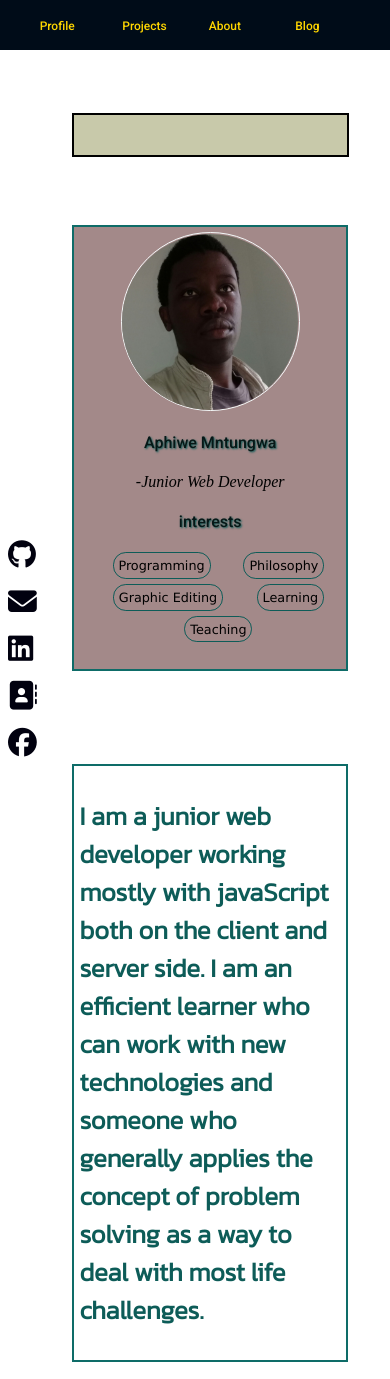
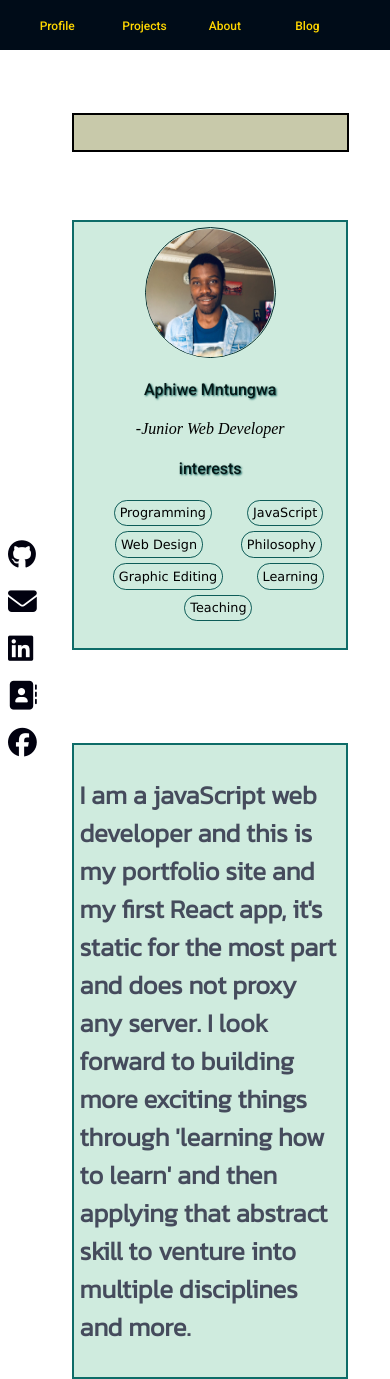
Before and after one commit to AphiweMntungwa/porfolio, a React (Create React App) app: page / in a window 390 px wide. Built offline with nearby package versions, Linux system fonts and the light colour scheme; no server answers.

Commit message:
Responsive

```diff
--- a/src/Components/About/About.js
+++ b/src/Components/About/About.jsx
@@ -4,11 +4,10 @@ import { boxStyles } from "../Profile/Profile";
 import Box from "../BoxComponent/BoxComponent";
 import Quote from "./Quote";
 import ReadButton from "../Projects/ProjectBox/ReadButton";
+import parag from "./paragraphs";
 
 const firstBoxStyles = boxStyles.topBoxStyle;
 const parBox = boxStyles.smallBoxStyle;
-const parag = `The idea is to make separate learning as the most important module or
-subject`;
 const about = () => {
   return (
     <div className="about">
@@ -21,18 +20,19 @@ const about = () => {
       <Box styles={{ ...parBox, top: "155px", width: "68vw" }}>
         <h4 className="p-header">Objective</h4>
         <p className="aboutdet">
-          Pondering over 'learning' as a discipline and developing that
-          discipline through studying my own learning experiences, then applying
-          that discipline to become a increasingly efficient learner.
+          Developing 'learning' as a discipline
+          through studying my own learning experiences, then applying
+          that discipline to become a optimize efficiency in my future learning.
           <br /> <br />
-          My big goal is to write an efficient system of learning that can
+          My big goal is to write a new system of learning that can
           enable the general population of our country through public schooling
           to become proficient in skills in radically shorter amount of times to
           save resources and to overall challenge the traditional timeframes
-          that it currently takes to 'formally' develop skills. I plan to
-          achieve this by separating 'Learning How to Learn' as a module or
-          subject of it's own because no one can ever teach you everything,
-          which is why learning how to learn makes sense.
+          that it currently takes to 'formally' develop skills. Instead of
+          questioning the education budget, this would seek to deal with the
+          organisation of school and attempt to algorithmically optimize
+          education with the available resources and would question
+          what it means to 'learn', fundamentally.
         </p>
         <ReadButton paragraph={parag} />
       </Box>
--- /dev/null
+++ b/src/Components/About/paragraphs.js
@@ -0,0 +1,9 @@
+ const parag = `Ideally this can be done by separating 'Learning how to Learn' as a
+ module or subject of it's own because no one can ever teach you everything,
+ which is why 'learning how to learn' makes sense because then you can utilize
+ any information.
+
+ This matters because it gives an objective aim to both student and teacher
+ as to how exactly their system works and where they fit within that system;
+ like a new tech framework, but for education.`;
+ export default parag;
--- a/src/Components/Blog/Blog.js
+++ b/src/Components/Blog/Blog.jsx
@@ -3,10 +3,9 @@ import Box from "../BoxComponent/BoxComponent";
 import ReadButton from "../Projects/ProjectBox/ReadButton";
 import "./blog.css";
 import { boxStyles } from "../Profile/Profile";
+import blogs from "./blogs";
 
 const firstBoxStyles = boxStyles.topBoxStyle;
-const firstPar = `So here's a blog page, well more like a write whatever you want page`
-const secondPar = `The fallacy of natural law...`
 const Blog = () => {
   return (
     <div className="blog">
@@ -15,11 +14,11 @@ const Blog = () => {
       </Box>
       <Box styles={{ ...firstBoxStyles, top: "131px" }}>
         <h4 className="p-header" style={{fontSize:'1em'}}>Blog init... </h4>
-        <ReadButton paragraph={firstPar}/>
+        <ReadButton paragraph={blogs.firstPar}/>
       </Box>
       <Box styles={{ ...firstBoxStyles, top: "151px" }}>
         <h4 className="p-header" style={{fontSize:'1em'}}>The fallacy of Natural Law</h4>
-        <ReadButton paragraph={secondPar}/>
+        <ReadButton paragraph={blogs.secondPar}/>
       </Box>
     </div>
   );
--- /dev/null
+++ b/src/Components/Blog/blogs.js
@@ -0,0 +1,12 @@
+const blogs = {
+    firstPar: `So this is a blog page, whatever that means. I will probably be using
+this to write some of my thoughts, across a wide range of topics for anyone who wanders
+this far to read.`,
+
+
+    secondPar: `This post seeks to highlight the dangers of surface
+ideas that aren't abstract enough and how outdated they can be because of being
+accepted as natural law and being uncontextualised...`
+}
+
+export default blogs;
--- a/src/Components/Profile/Details/Details.js
+++ b/src/Components/Profile/Details/Details.js
@@ -4,10 +4,10 @@ import "./details.css";
 
 const Details = () => (
     <p className="details">
-        I am a junior web developer working mostly with javaScript both on the
-        client and server side. I am an efficient learner who can work with new
-        technologies and someone who generally applies the concept of problem
-        solving as a way to deal with most life challenges.
+        I am a javaScript web developer and this is my portfolio site and my
+        first React app, it's static for the most part and does not proxy any server.
+        I look forward to building more exciting things through 'learning how to learn'
+        and then applying that abstract skill to venture into multiple disciplines and more.
     </p>
 );
 
--- a/src/Components/Profile/Details/details.css
+++ b/src/Components/Profile/Details/details.css
@@ -1,7 +1,7 @@
 @import url('https://fonts.googleapis.com/css2?family=Kanit:wght@300&display=swap');
 .details {
     font-size: 1.6em;
-    color: rgb(13, 92, 88);
+    color: rgb(69 75 92);
     font-family: Kanit;
     font-weight: 700;
 }
--- a/src/Components/Profile/Person/Personal.js
+++ b/src/Components/Profile/Person/Personal.jsx
@@ -12,12 +12,14 @@ const detailStyles = {
 const styleprop = {
   list: [
     { id: 1, int: "Programming" },
-    { id: 2, int: "Philosophy" },
-    { id: 3, int: "Graphic Editing" },
-    { id: 4, int: "Learning" },
-    { id: 5, int: "Teaching" },
+    { id: 2, int: "JavaScript" },
+    { id: 3, int: "Web Design" },
+    { id: 4, int: "Philosophy" },
+    { id: 5, int: "Graphic Editing" },
+    { id: 6, int: "Learning" },
+    { id: 7, int: "Teaching" },
   ],
-    title: "interests",
+  title: "interests",
 };
 
 const Personal = () => {
--- a/src/Components/Profile/Profile.jsx
+++ b/src/Components/Profile/Profile.jsx
@@ -31,7 +31,7 @@ export const boxStyles = {
 };
 const detailsBoxStyle = {
   ...boxStyles.smallBoxStyle,
-  ...{ position: "relative", left: "75%", top: "-32.3%", width: '29vw' },
+  ...{ position: "relative", left: "75%", top: "-36.3%", width: '29vw' },
 };
 
 const Profile = () => (
--- a/src/Components/Profile/ProfileImage.js
+++ b/src/Components/Profile/ProfileImage.jsx
@@ -7,13 +7,13 @@ const style = {
   width: "11em",
   height: "11em",
   padding: ".2%",
-  border: ".5px solid rgb(244 249 249)",
+  border: "0.5px solid rgb(2 44 44)",
   borderRadius: "50%",
 };
 
 const ProfileImage = () => {
   return (
-    <Box styles={style}>
+    <Box styles={style} cname="profile-img-box">
       <img
         src={aphiweMntungwa}
         style={{
--- a/src/Components/Profile/header.css
+++ b/src/Components/Profile/header.css
@@ -11,3 +11,9 @@ h1 {
     color: #0d5c58;
     /* border-radius: inherit; */
 }
+
+@media (max-width: 540px) {
+    h1 {
+        font-size: 1em;
+    }
+}
--- a/src/Components/Profile/profile.css
+++ b/src/Components/Profile/profile.css
@@ -4,7 +4,11 @@
 }
 
 .profile-box {
-    background-color: rgb(163, 137, 137);
+    background-color: #cfebde;
+}
+
+.details-box {
+    background-color: #cfebde;
 }
 
 @media (max-width: 956px) {
@@ -67,6 +71,13 @@
     }
 }
 
+@media (max-width: 540px) {
+    .profile-img-box {
+        width: 8em !important;
+        height: 8em !important;
+    }
+}
+
 @media (max-width: 280px) {
     .link {
         font-size: 0.6em;
--- a/src/Components/Projects/ProjectBox/ReadButton.jsx
+++ b/src/Components/Projects/ProjectBox/ReadButton.jsx
@@ -12,7 +12,9 @@ class ReadButton extends Component {
     });
   };
   returnParagraph = () => {
-    return this.state.readMore ? this.props.paragraph : null;
+    return this.state.readMore ? (
+      <p className="snit-parag">{this.props.paragraph}</p>
+    ) : null;
   };
 
   render() {
```
Also changed, not shown: src/Assets/aphiwe-mntungwa.jpg.
